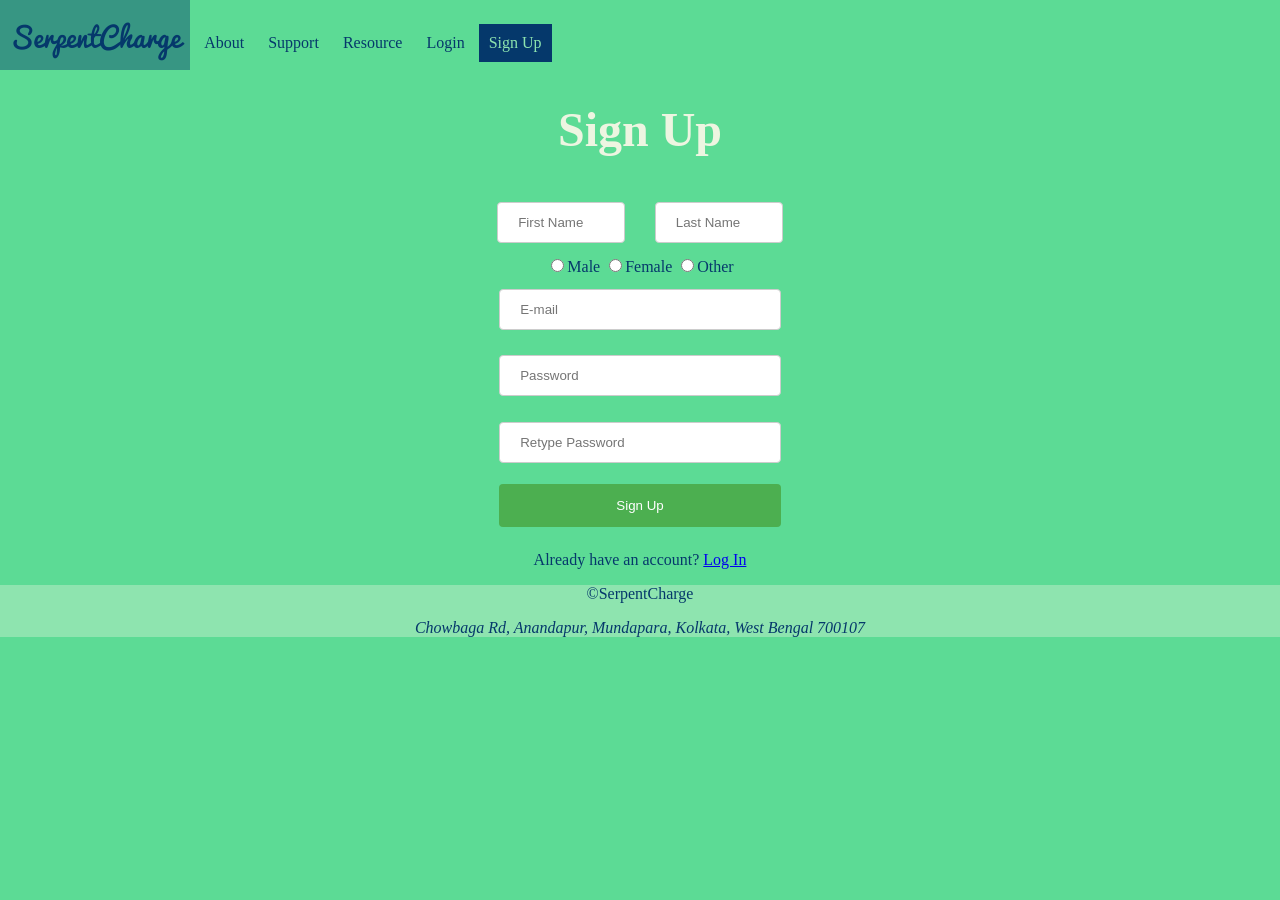
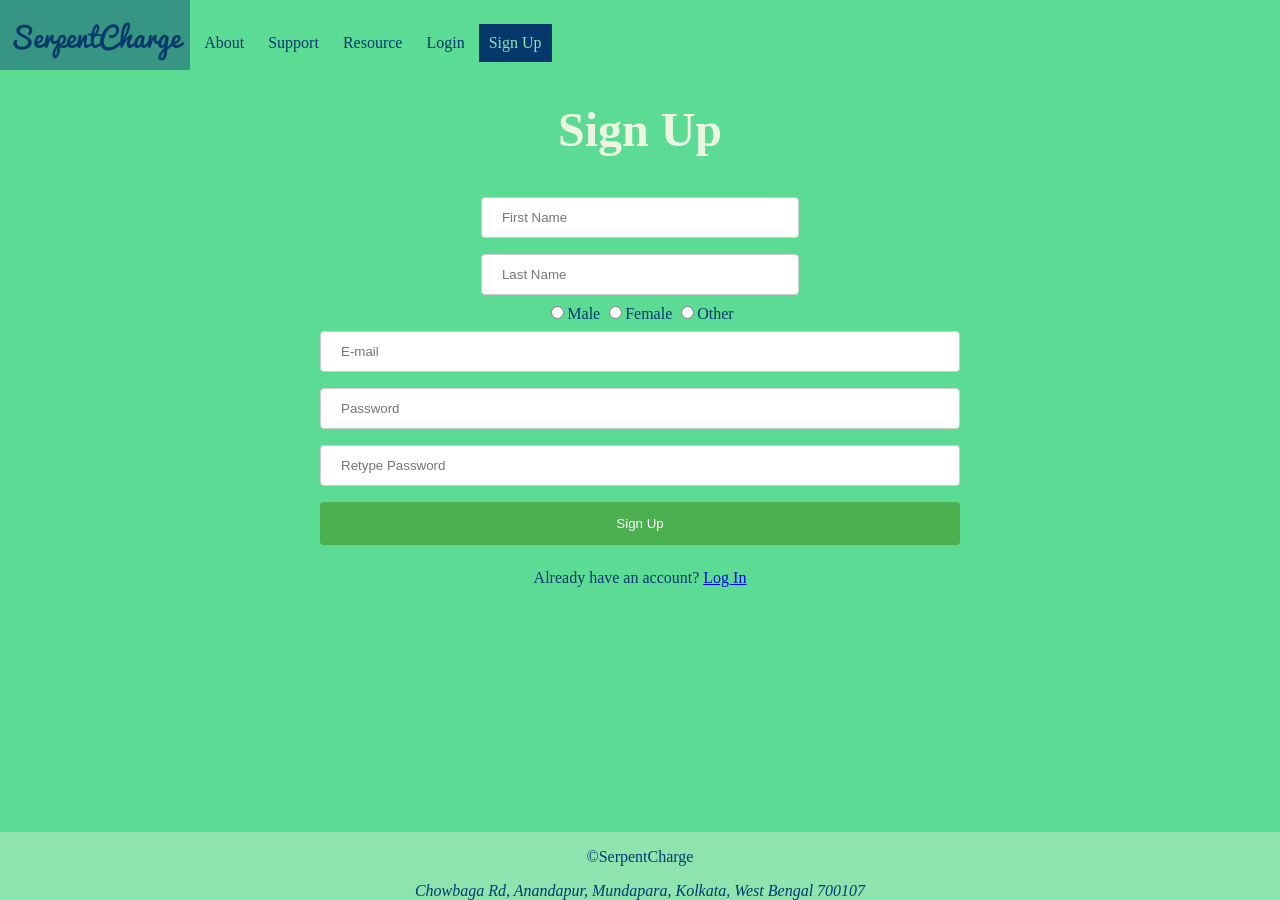
Before and after one commit to the-world-serpent/Web-Tech_Project, a PHP site: page /webpages/signup.html in a window 1280 px wide. Before the commit the page ends 637 px from the top, so only its background shows below. Run offline with PHP 8.4, Linux system fonts and the light colour scheme.

Commit message:
new changes

```diff
--- a/css/general.css
+++ b/css/general.css
@@ -2,6 +2,7 @@
 	font-family : myFont;
 	src : url('Pacifico.ttf');
 }
+
 h1{
     color: #edf5e1;
     font-size: 3em;
@@ -10,8 +11,10 @@ h1{
 body{
     background-color: #5cdb95;
     color: #05386b;
-    margin: 0px;
-    padding: 0px;
+    margin: 0%;
+    padding: 0% 0% 100px;
+    position: relative;
+    min-height: 100vh;
 }
 
 nav{
@@ -42,15 +45,13 @@ nav .active{
     color: #8ee4af;
 }
 
-
-main{
-    margin-top: 1%;
-}
-
 footer{
-    clear: both;
     width: 100%;
     background-color: #8ee4af;
+    position: absolute;
+    bottom: 0px;
+    margin-bottom: 0px;
+
 }
 footer>address{
     text-align: center;
@@ -58,12 +59,8 @@ footer>address{
 footer>p{
     text-align: center;
 }
-footer section{
-    text-align: center;
-}
 
-
-input[type=text],input[type=email],input[type=password], select {
+input[type=text],input[type=email],input[type=password],textarea, select {
     width: 100%;
     padding: 12px 20px;
     margin: 8px 0;
@@ -71,9 +68,9 @@ input[type=text],input[type=email],input[type=password], select {
     border: 1px solid #ccc;
     border-radius: 4px;
     box-sizing: border-box;
-  }
+}
 
-  input[type=submit] {
+input[type=submit] {
     width: 100%;
     background-color: #4CAF50;
     color: white;
@@ -82,8 +79,8 @@ input[type=text],input[type=email],input[type=password], select {
     border: none;
     border-radius: 4px;
     cursor: pointer;
-  }
+}
 
-  input[type=submit]:hover {
+input[type=submit]:hover {
     background-color: #45a049;
-  }
+}
--- a/css/signup.css
+++ b/css/signup.css
@@ -2,26 +2,16 @@ main{
     text-align: center;
 }
 
+form{
+    width: 50%;
+    margin: 0% auto;
+}
+
 #fname{
-    width: 10%;
-    margin: 1%;
+    width: 49.7%;
+    display: inline-block;
 }
 #lname{
-    width: 10%;
-    margin: 1%;
+    width: 49.7%;
+    display: inline-block;
 }
-#email{
-    width: 22%;
-    margin: 1%;
-}
-#password{
-    width: 22%;
-    margin: 1%;
-}
-#r_password{
-    width: 22%;
-    margin: 1%;
-}
-input[type="submit"]{
-    width: 22%;
-}
--- a/index.html
+++ b/index.html
@@ -11,7 +11,7 @@
 	<body>
 		<header>
 			<nav>
-				<a href="index.html" target="_self" id="home_icon"><!--<img src="images/icon/cobra.png" alt="home icon">-->SerpentCharge</a>
+				<a href="index.html" class="active" target="_self" id="home_icon"><!--<img src="images/icon/cobra.png" alt="home icon">-->SerpentCharge</a>
 				<a href="webpages/about.html" target="_self">About</a>
 				<a href="webpages/support.html" target="_self">Support</a>
 				<a href="webpages/resources.html" target="_self">Resource</a>
--- a/js/signup.js
+++ /dev/null
@@ -1,6 +0,0 @@
-function checkPass(){
-    if(document.getElementById('password').value!=document.getElementById('r_password').value){
-        alert("password didn't match");
-        return false;
-    }
-}
```
Also changed, not shown: css/home.css (+7 -0 lines), css/login.css (+7 -2 lines), css/support.css (+4 -8 lines), webpages/support.html (+7 -5 lines), js/recharge.js (deleted).
